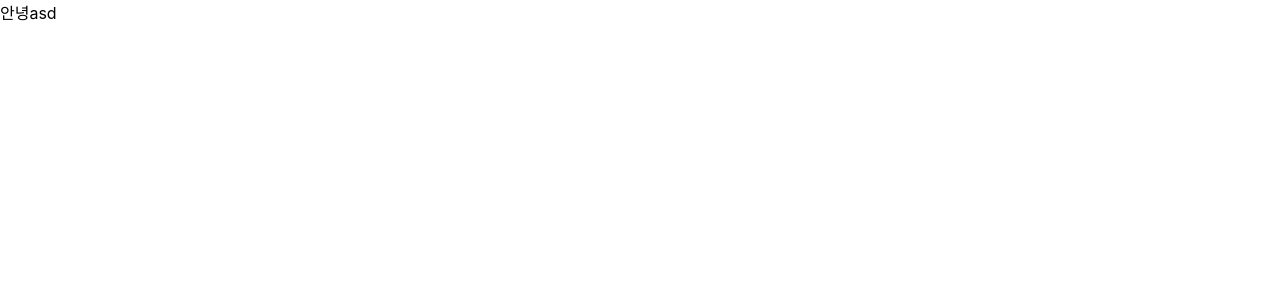
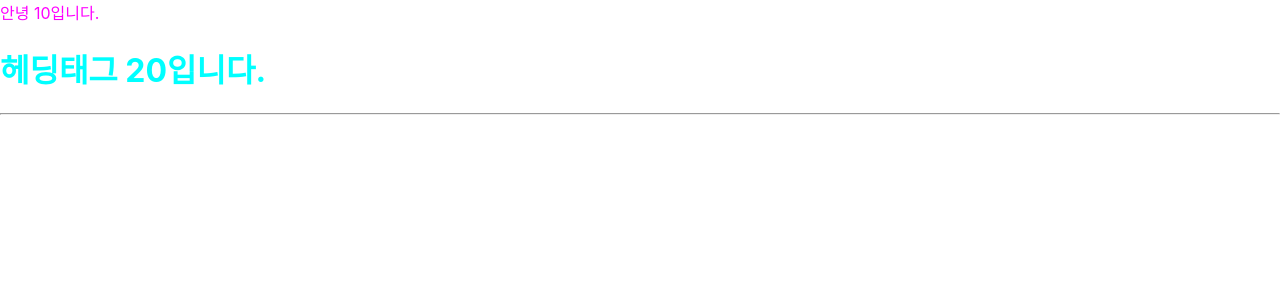
Before and after one commit to Griotold/my-app, a React (Create React App) app: page / in a window 1280 px wide. Shown: the top 300 px of the page. Built offline with nearby package versions, Linux system fonts and the light colour scheme.

Commit message:
jsx 기본 문법

```diff
--- a/src/App.css
+++ b/src/App.css
@@ -1,38 +1,3 @@
-.App {
-  text-align: center;
+.box-style {
+    color : cyan;
 }
-
-.App-logo {
-  height: 40vmin;
-  pointer-events: none;
-}
-
-@media (prefers-reduced-motion: no-preference) {
-  .App-logo {
-    animation: App-logo-spin infinite 20s linear;
-  }
-}
-
-.App-header {
-  background-color: #282c34;
-  min-height: 100vh;
-  display: flex;
-  flex-direction: column;
-  align-items: center;
-  justify-content: center;
-  font-size: calc(10px + 2vmin);
-  color: white;
-}
-
-.App-link {
-  color: #61dafb;
-}
-
-@keyframes App-logo-spin {
-  from {
-    transform: rotate(0deg);
-  }
-  to {
-    transform: rotate(360deg);
-  }
-}
--- a/src/App.js
+++ b/src/App.js
@@ -1,8 +1,32 @@
 import logo from './logo.svg';
 import './App.css';
 
+// 1. return 시에 하나의 Dom만 리턴 가능
+// 2. 변수 선언은 let 혹은 const로만!
+// 3. if 사용 불가 -> 삼항 연산자는 사용 가능
+// 4. 조건부 렌더링 -> (조건 && 값(true))
+// 5. css디자인
+
+let a = 10;
+const b = 20;
+
 function App() {
-    return <div>안녕asd</div>;
+    let c;
+    // console.log(1, c);
+
+    const mystyle = {
+        color: 'magenta',
+    };
+
+    return (
+        <div>
+            <div style={mystyle}>
+                안녕 {a === 10 ? '10입니다.' : '10이 아닙니다.'}
+            </div>
+            <h1 className="box-style">헤딩태그 {b === 20 && '20입니다.'}</h1>
+            <hr />
+        </div>
+    );
 }
 
 export default App;
```
